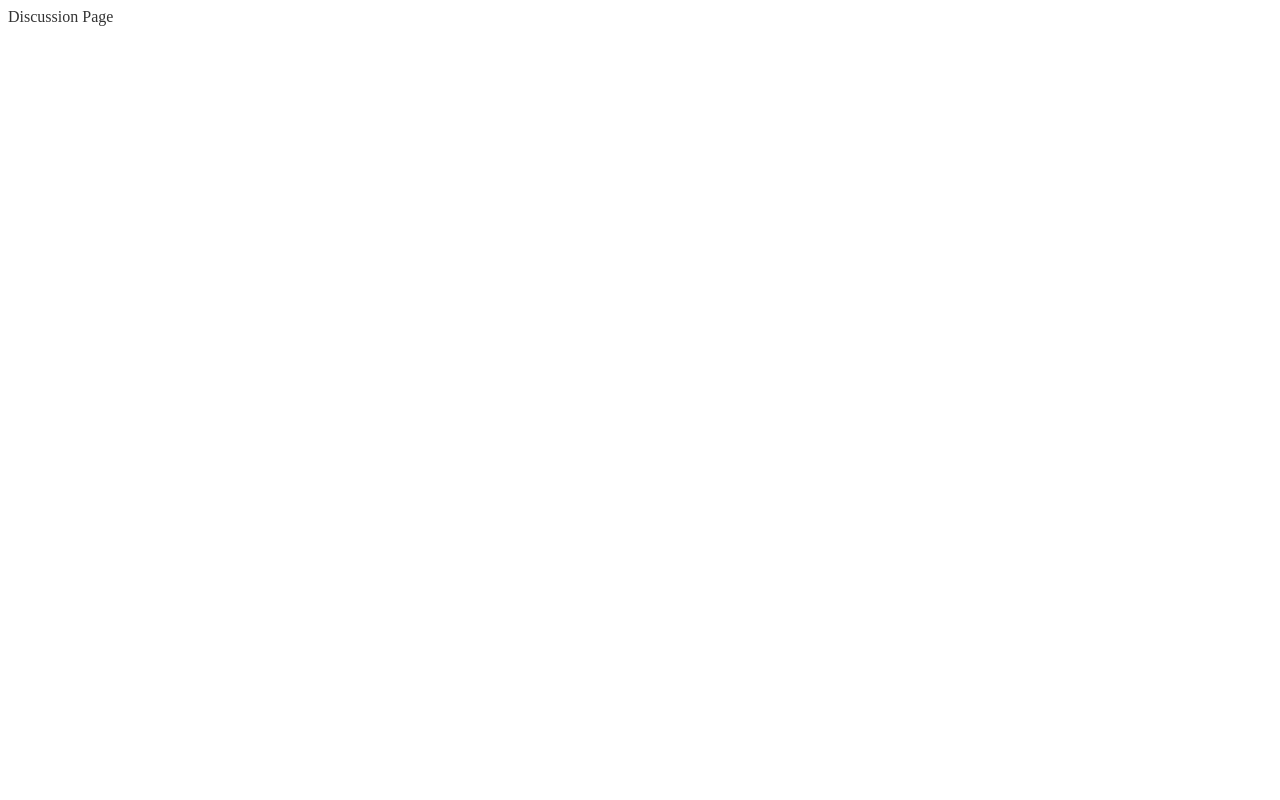
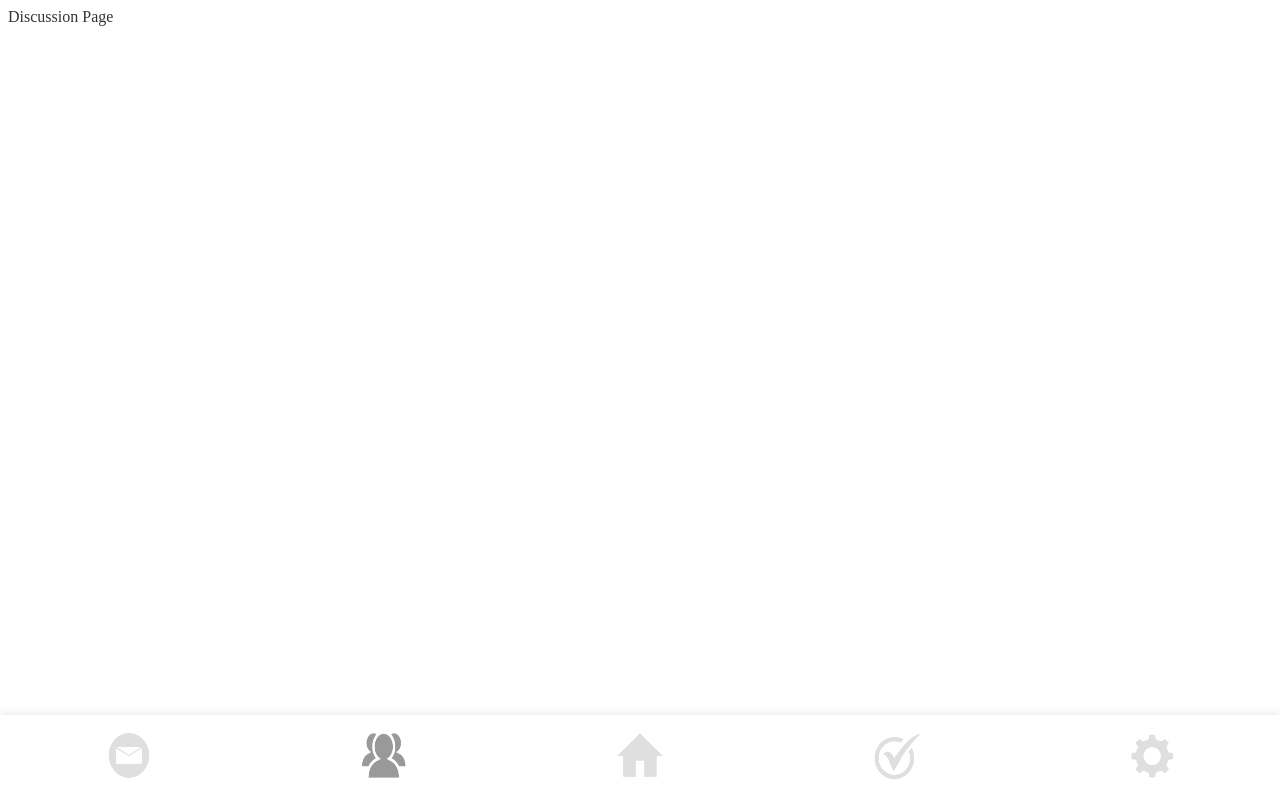
Before and after one commit to JYuenChia/student_lifestyle_LBG, a React (Vite) app in the folder frontend/: page /discussion in a window 1280 px wide. Built offline with nearby package versions, Linux system fonts and the light colour scheme.

Commit message:
fully functioning navigation bar with colour changing

```diff
--- a/frontend/src/pages/Chat.jsx
+++ b/frontend/src/pages/Chat.jsx
@@ -1,3 +1,10 @@
+import BottomBar from './bottomBar';
+
 export default function Chat() {
-  return <div>Chat Page</div>;
+  return (
+    <div>
+      Chat Page
+      <BottomBar />
+    </div>
+  );
 }
--- a/frontend/src/pages/Discussion.jsx
+++ b/frontend/src/pages/Discussion.jsx
@@ -1,3 +1,10 @@
+import BottomBar from './bottomBar';
+
 export default function Discussion() {
-  return <div>Discussion Page</div>;
+  return (
+    <div>
+      Discussion Page
+      <BottomBar />
+    </div>
+  );
 }
--- a/frontend/src/pages/Settings.jsx
+++ b/frontend/src/pages/Settings.jsx
@@ -1,8 +1,10 @@
+import BottomBar from './bottomBar';
+
 export default function Settings() {
   return (
     <div>
-      {/* Your settings page content */}
       Settings Page
+      <BottomBar />
     </div>
   );
 }
--- a/frontend/src/pages/ToDo.jsx
+++ b/frontend/src/pages/ToDo.jsx
@@ -1,3 +1,10 @@
+import BottomBar from './bottomBar';
+
 export default function ToDo() {
-  return <div>ToDo Page</div>;
+  return (
+    <div>
+      ToDo Page
+      <BottomBar />
+    </div>
+  );
 }
--- a/frontend/src/pages/bottomBar.jsx
+++ b/frontend/src/pages/bottomBar.jsx
@@ -1,9 +1,8 @@
-import { useState } from 'react';
-import { useNavigate } from 'react-router-dom';
+import { useLocation, useNavigate } from 'react-router-dom';
 
 export default function BottomBar() {
-  const [selected, setSelected] = useState('home');
   const navigate = useNavigate();
+  const location = useLocation();
 
   const icons = [
     { name: 'chat', src: '/chat.png', alt: 'Chat', to: '/chat' },
@@ -12,6 +11,9 @@ export default function BottomBar() {
     { name: 'goal', src: '/goal.png', alt: 'Goal', to: '/todo' },
     { name: 'settings', src: '/settings.png', alt: 'Settings', to: '/settings' },
   ];
+
+  // Determine selected icon based on current route
+  const selected = icons.find(icon => icon.to === location.pathname)?.name || 'home';
 
   return (
     <div
@@ -32,10 +34,7 @@ export default function BottomBar() {
       {icons.map(icon => (
         <button
           key={icon.name}
-          onClick={() => {
-            setSelected(icon.name);
-            navigate(icon.to);
-          }}
+          onClick={() => navigate(icon.to)}
           style={{
             background: 'none',
             border: 'none',
@@ -50,7 +49,9 @@ export default function BottomBar() {
             style={{
               width: 50,
               height: 50,
-              filter: selected === icon.name ? 'grayscale(0%) brightness(0) sepia(1) hue-rotate(180deg) saturate(0) opacity(1)' : 'grayscale(100%)',
+              filter: selected === icon.name
+                ? 'grayscale(0%) brightness(0) sepia(1) hue-rotate(180deg) saturate(0) opacity(0.4)'
+                : 'none',
               transition: 'filter 0.2s',
             }}
           />
```
Also changed, not shown: frontend/public/settings.png (renamed from frontend/public/setting.png).
